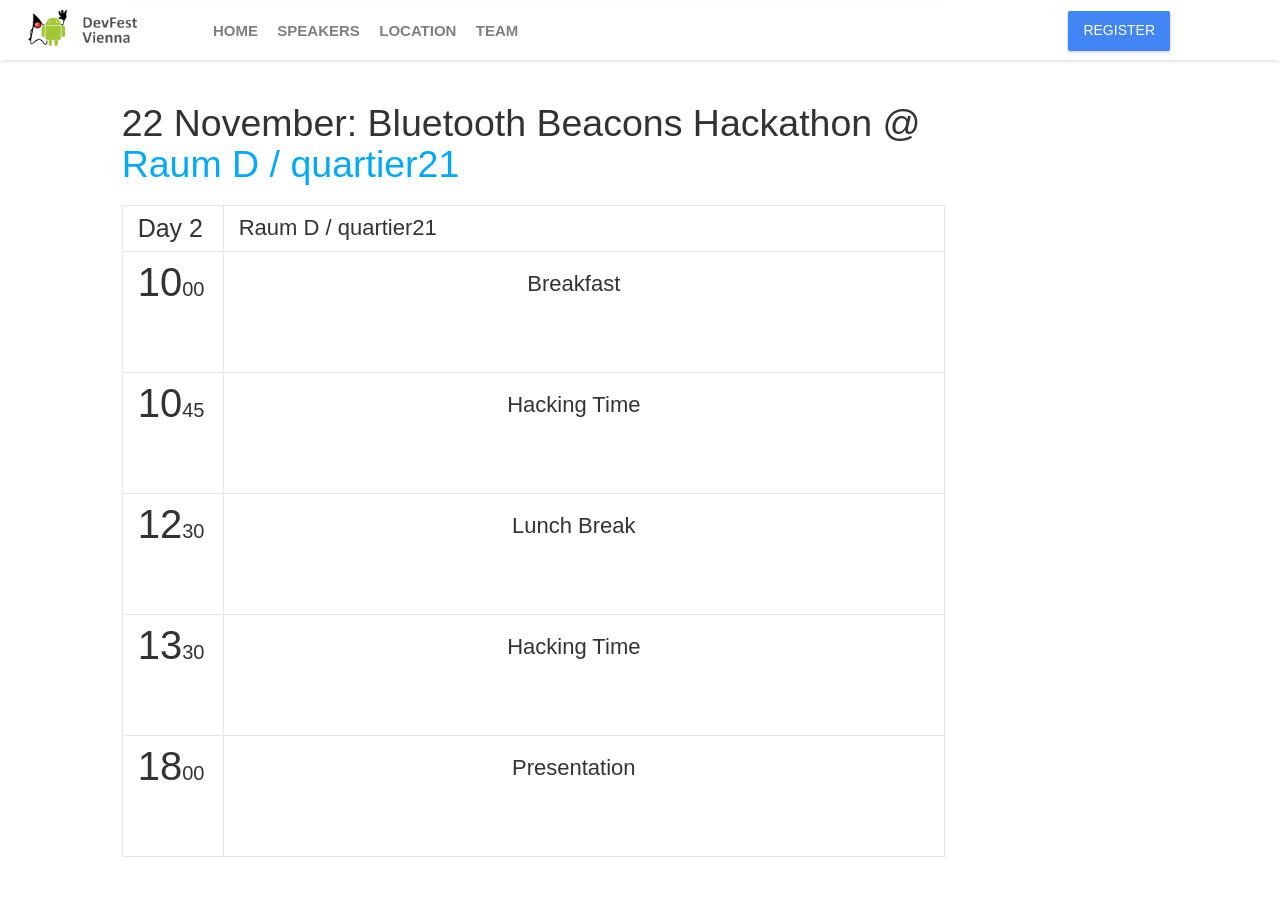
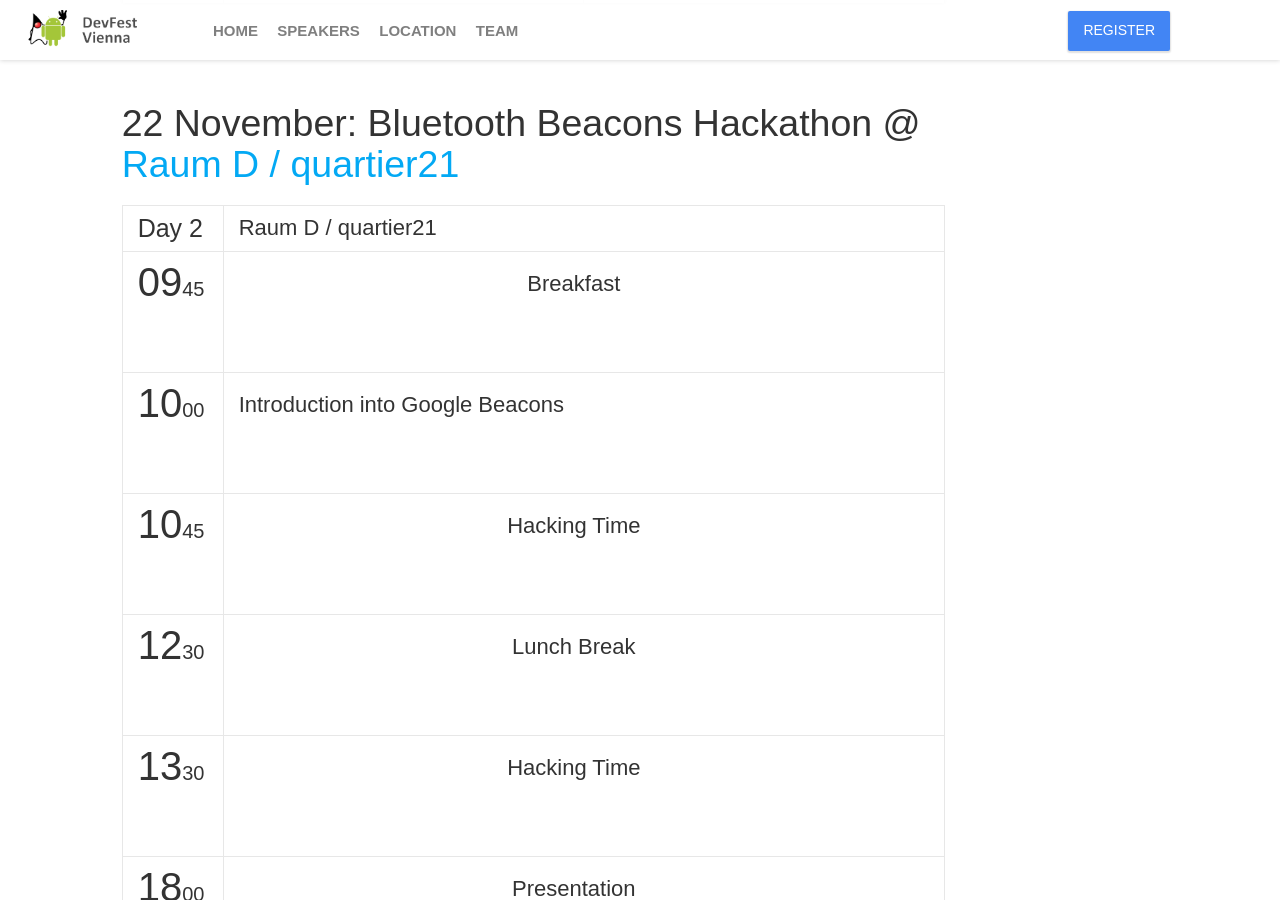
Before and after one commit to DevFestVienna/devfest-at-site, a Jekyll site: the page built from schedule.html, in a window 1280 px wide and 900 px high, scrolled down 2263 px. Built offline with Jekyll 4.4.1, drawn with Linux system fonts in a browser that asks for light colours; nearby versions of some CDN libraries; comment, search, counter and statistics services are not loaded.

Commit message:
Added Hackathon intro session

```diff
--- a/_data/schedule.yml
+++ b/_data/schedule.yml
@@ -78,9 +78,14 @@
     - {title: "Raum D / quartier21"}
   timeslots:
     - {
-    	startTime: "10:00",
-    	endTime: "10:45",
+    	startTime: "09:45",
+    	endTime: "10:00",
     	sessionIds: [200]
+    }
+    - {
+        startTime: "10:00",
+        endTime: "10:45",
+        sessionIds: [C01]
     }
     - {
     	startTime: "10:45",
--- a/_data/sessions.yml
+++ b/_data/sessions.yml
@@ -137,6 +137,12 @@
   speakers: ["jan-lieskovsky"]
   language: English
 -
+  id: C01
+  title: "Introduction into Google Beacons"
+  description: "This is a short introduction talk into programming for Google Beacons, an open standard for Bluetooth Smart based Beacons which is compatible with Android and iOS. The talk will focus on Android programming but also show samples of corresponding iOS code."
+  subtype: presentation
+  language: English
+-
   id: xxx
   title: "TBA"
   description: "To be announced"
```
